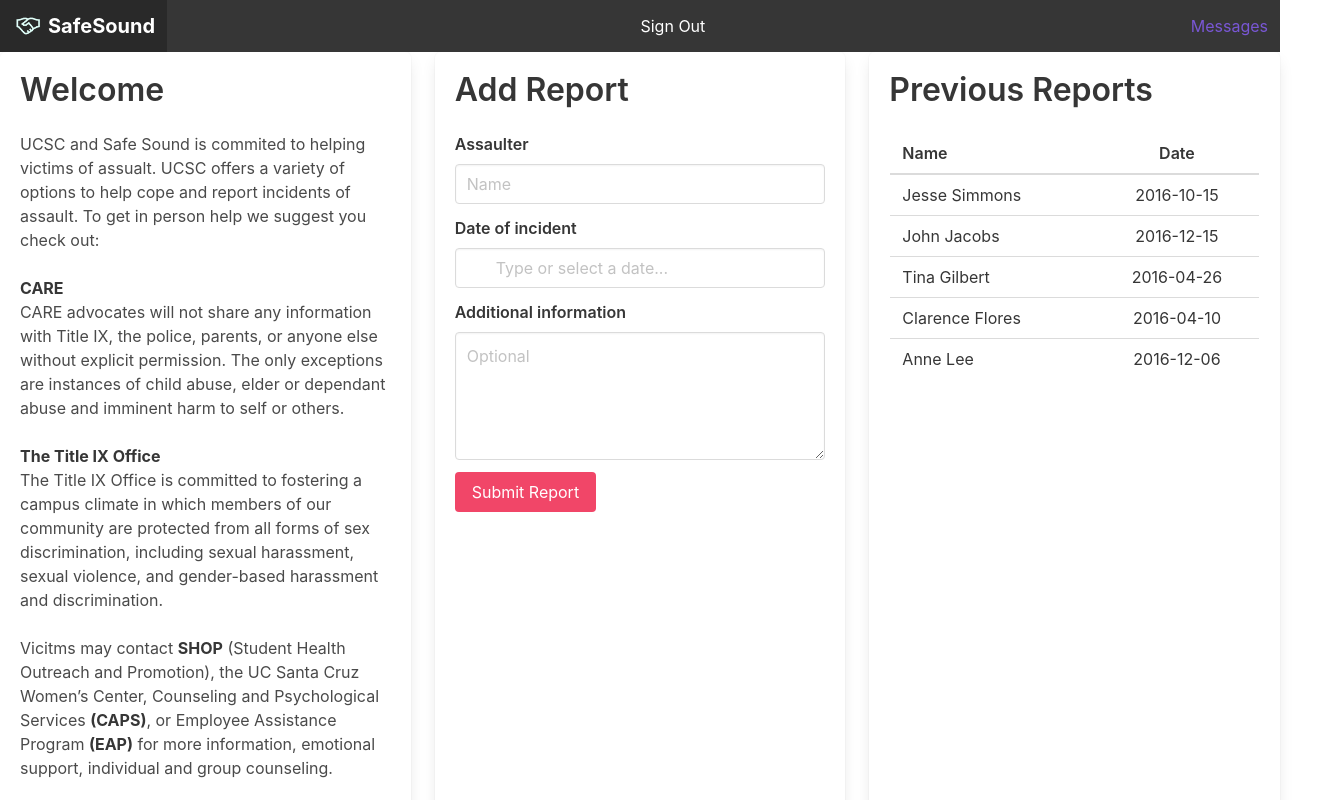
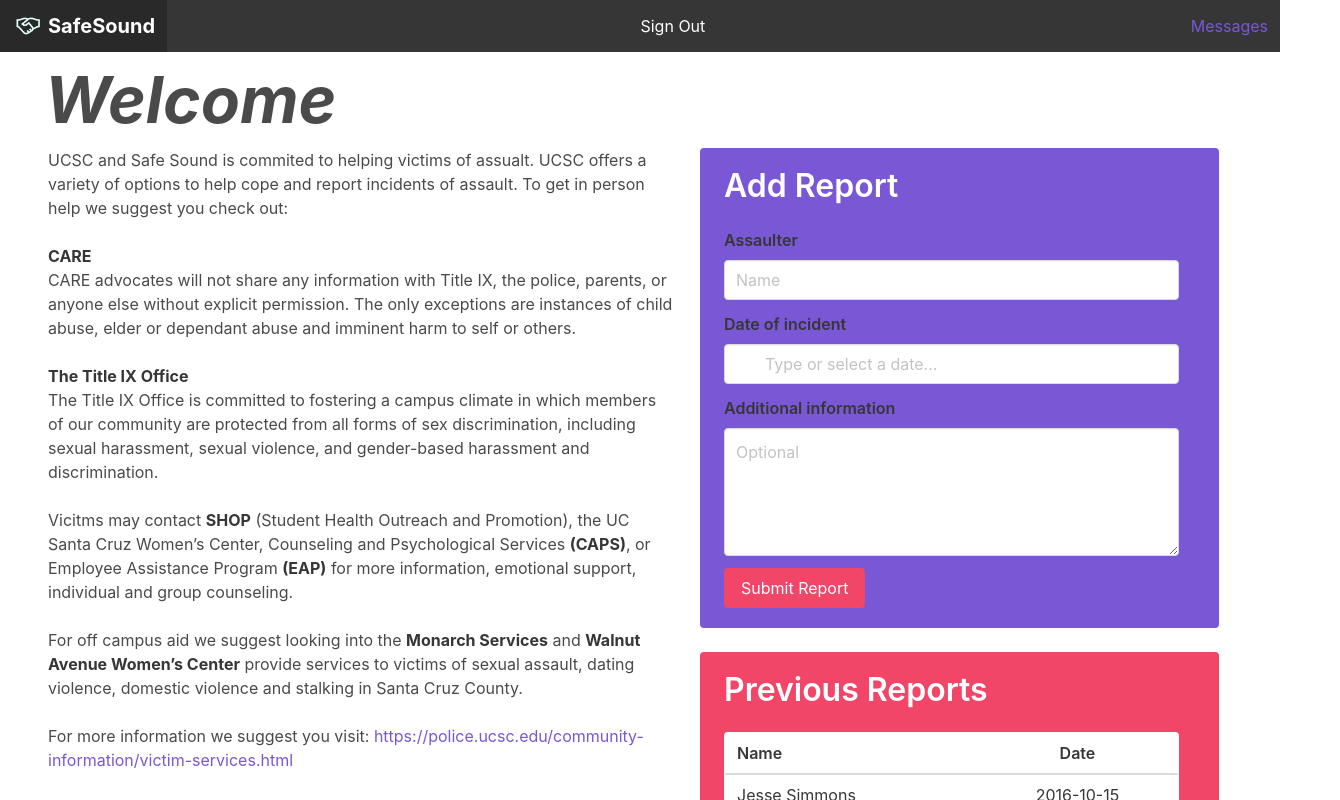
Before and after one commit to RapeReport/RapeReport, a Vue app in the folder rreport/: page /WelcomePage in a window 1280 px wide. Shown: the top 800 px of the page, 1340 px wide, since content can reach past the window. Built offline with nearby package versions, Linux system fonts and the light colour scheme.

Commit message:
making things look nice

```diff
--- a/rreport/src/components/LandingPage/LandingPage.vue
+++ b/rreport/src/components/LandingPage/LandingPage.vue
@@ -77,7 +77,7 @@
 
 			            <b-tab-item class="Welcome" label="Login"" style="padding-left: 2em">
 							<b-field label="Email">
-					            <b-input type="email"v-model="email">
+					            <b-input type="email" v-model="email">
 					            </b-input>
 					        </b-field>
 
--- a/rreport/src/components/PostReportPage/PostReportPage.vue
+++ b/rreport/src/components/PostReportPage/PostReportPage.vue
@@ -0,0 +1,244 @@
+<template lang="html">
+	<div>
+	<header class="Title">Safe Sound</header>
+	<div class="tile is-ancestor Description">
+	  <div class="tile is-vertical is-7 ">
+
+
+
+		<div class="tile is-parent is-vertical">
+	        <article class="tile is-child notification is-info">
+	          <p class="title Welcome">Did you know?</p>
+	          <p class="subtitle Welcome">
+	        	About  <span class="fact">85 to 90</span> percent of sexual assaults reported by college women are perpetrated by someone  <span class="fact">known to the victim </span>.
+	          </p>
+	          <p class="subtitle Welcome">
+	        	 <span class="fact">One in 5 Women</span> and  <span class="fact">One in 16 Men</span> are sexually assaulted while in college.
+	      	  </p>
+	        </article>
+	        <article class="tile is-child notification is-primary">
+	          <p class="title Welcome">Our Goal</p>
+	          <p class="subtitle Welcome">We am to unite victims of sexual assult in a safe space. We provide resources for you to find on campus help and aid you in reporting your assault to Title IX. Most importantly we give you a place to enter in your assulters name and find other victims of the assaulter. Your name is kept anonymous throughout this whole process and so are other victims. Our goals are to help you find relief, community, and help you to strengthen a case against a perpertrater by uniting with other victims.</p>
+	        </article>
+	        <article class="tile is-child notification is-danger">
+	          <p class="title Welcome">Safety</p>
+	          <p class="subtitle Welcome">We aim to ensure your safery by using only '.ucsc.edu' emails, we ensure that a perpertrater cannot report themselves in the system in order to converse with their victims.</p>
+	        </article>
+	    </div>
+
+
+
+	  </div>
+	  <div class="tile is-vertical is-4">
+
+	    <div class="tile is-parent">
+	      <article class="tile is-child">
+	      	<div class="tile">
+    		<!-- Add content or other tiles -->
+  			</div>
+	        <div class="content">
+		    	<section>
+			        <b-tabs  b-tabs type="is-boxed" expanded class="is-dark" position="is-right" size="is-large">
+			        <!-- v-model="activeTab"> -->
+			            <b-tab-item label="Sign Up">
+			                <section>
+						        <b-field class="Welcome" label="Name">
+						            <b-input placeholder="Optional"  v-model="name" ></b-input>
+						        </b-field>
+
+						        <b-field class="Welcome" label="Email">
+ 									<div class="field has-addons">
+ 										<p class="control is-expanded">
+									    <input class="input" type="text" placeholder="Cruzid" v-model="email" >
+										  </p>
+										  <p class="control">
+										    <a class="button is-static">
+										      @ucsc.edu
+										    </a>
+										  </p>
+									</div>
+						        </b-field>
+
+
+
+						        <b-field class="Welcome" label="Password"
+						            type="is-danger"
+						            :message='passwordLength'>
+						            <b-input placeholder="password" type="password" v-model="password" maxlength="30"></b-input>
+						        </b-field>
+
+
+						        <b-field class="Welcome" label="Confirm Password"
+						            type="is-danger"
+						            :message='PasswordCheck'
+						        >
+						            <b-input placeholder="password" type="password" v-model="rePassword" maxlength="30"></b-input>
+						        </b-field>
+
+    						</section>
+    						<a class="button Continue is-medium is-danger" @click="signUp()">Continue</a>
+			            </b-tab-item>
+
+			            <b-tab-item class="Welcome" label="Login"">
+							<b-field label="Email">
+					            <b-input type="email"v-model="email">
+					            </b-input>
+					        </b-field>
+
+					        <b-field class="Welcome" label="Password">
+					            <b-input type="password" v-model="password"></b-input>
+						    </b-field>
+						    <a class="button Continue is-medium is-primary" @click="login()">Login</a>
+			            </b-tab-item>
+
+			        </b-tabs>
+
+		    </section>
+
+
+	        </div>
+	      </article>
+	    </div>
+	  </div>
+
+
+
+
+	</div>
+</div>
+
+
+</template>
+
+
+<script>
+// import router from '@/router/index'
+
+// import {mapActions, mapGetters, mapMutations} from 'vuex'
+// import HomeFeed from '@/components/home/HomeFeed'
+
+import firebase from 'firebase'
+import db from '@/firebase/init'
+
+export default {
+	name: 'HomePage',
+	components: {
+		'ReportPanel':ReportPanel,
+		'PrevReports':PrevReports,
+	},
+	props: {
+		// user: Object,
+	},
+	data() {
+	    return {
+		user: {},
+        email: '',
+        name: '',
+        password: '',
+        rePassword: '',
+
+        invalidEmail: false,
+        emailInUse: false,
+        invalidPassword: false,
+        invalidRePassword: false,
+
+
+
+	    }
+	  },
+	  computed: {
+	    // ...mapGetters([
+	    //   'getUserInfo',
+	    // ]),
+	    passwordLength: function(){
+	    	if ( 8 > this.password.length )
+	        	return ['Password is too short.','Password must have at least 8 characters']
+	        return ''
+
+	    },
+	   	PasswordCheck: function(){
+	       	if ( this.rePassword != this.password )
+	        	return ["Passwords don't match"]
+	        return ''
+	    },
+
+	  },
+
+	  methods: {
+	  	login() {
+	  		firebase.auth().signInWithEmailAndPassword(this.email, this.password)
+	  		.then( cred => {
+          		this.$router.push('WelcomePage')
+        	})
+	  		.catch(function(error) {
+			  // Handle Errors here.
+			  var errorCode = error.code;
+			  var errorMessage = error.message;
+			  // ...
+			});
+	  	},
+	  	signUp() {
+			this.email = this.email + '@ucsc.edu'
+			console.log(this.email)
+			console.log(this.password)
+			console.log(this.rePassword)
+
+			if (this.password == this.rePassword) {
+				firebase.auth().createUserWithEmailAndPassword(this.email, this.password)
+				.then( cred => {
+          			this.$router.push('WelcomePage')
+        		})
+				.catch(function(error) {
+					// Handle Errors here.
+					var errorCode = error.code;
+					var errorMessage = error.message;
+					console.log(errorCode)
+					console.log(errorMessage)
+					// ...
+				});
+		    }
+		}
+
+	}
+}
+
+
+</script>
+
+<!-- Add "scoped" attribute to limit CSS to this component only -->
+<style scoped>
+.Title{
+	font: Helvetica;
+	font-style: italic;
+	font-weight: bold;
+	font-size: 4em;
+	text-align: left;
+	position: relative;
+	z-index: 2;
+	left: 1em;
+}
+.Welcome{
+	text-align: left;
+}
+.Continue{
+	position: relative;
+	z-index: 2;
+	top: .4em;
+}
+.Login_B{
+/*	position: relative;
+	z-index: 2;
+	left: 18em;*/
+}
+.fact{
+	font-weight: bold;
+}
+.Login{
+	text-align: right;
+}
+.Description{
+	position: relative;
+	z-index: 2;
+	left: 3em;
+}
+</style>
--- a/rreport/src/components/WelcomePage/WelcomePage.vue
+++ b/rreport/src/components/WelcomePage/WelcomePage.vue
@@ -1,4 +1,157 @@
-<template >
+<template lang="html">
+	<div>
+	<header class="Title">Welcome</header>
+	<div class="tile is-ancestor Description">
+		<div class="tile is-vertical is-6 ">
+
+		<div class="tile is-parent is-vertical">
+	        <p>
+				UCSC and Safe Sound is commited to helping victims of assualt. UCSC offers a variety of options to help cope and report incidents of assault. To get in person help we suggest you check out:
+			</p>
+			<br/>
+			<strong>
+				CARE
+			</strong>
+			<p>
+				CARE advocates will not share any information with Title IX, the police, parents, or anyone else without explicit permission. The only exceptions are instances of child abuse, elder or dependant abuse and imminent harm to self or others.
+			</p>
+			<br/>
+			<strong>
+				The Title IX Office
+			</strong>
+			<p>
+				The Title IX Office is committed to fostering a campus climate in which members of our community are protected from all forms of sex discrimination, including sexual harassment, sexual violence, and gender-based harassment and discrimination.
+			</p>
+			<br/>
+			<p>
+				Vicitms may contact <strong>SHOP</strong> (Student Health Outreach and Promotion), the UC Santa Cruz Women’s Center, Counseling and Psychological Services <strong>(CAPS)</strong>, or Employee Assistance Program <strong>(EAP)</strong> for more information, emotional support, individual and group counseling.
+			</p>
+			<br/>
+			<p>
+				For off campus aid we suggest looking into the <strong>Monarch Services</strong> and <strong>Walnut Avenue Women’s Center</strong> provide services to victims of sexual assault, dating violence, domestic violence and stalking in Santa Cruz County.
+			</p>
+			<br/>
+			<p>
+				For more information we suggest you visit: <a>https://police.ucsc.edu/community-information/victim-services.html</a>
+			</p>
+	    </div>
+
+	  </div>
+	  <div class="tile is-vertical is-5">
+
+
+<div class="tile is-parent is-vertical">
+        <article class="tile is-child notification is-link">
+			<p class="title">Add Report</p>
+			<ReportPanel/>
+        </article>
+        <article class="tile is-child notification is-danger">
+			<p class="title">Previous Reports</p>
+			<PrevReports/>
+        </article>
+    </div>
+
+
+	  </div>
+
+
+
+
+	</div>
+</div>
+
+
+</template>
+
+
+<script>
+// import router from '@/router/index'
+
+import ReportPanel from '@/components/WelcomePage/ReportPanel'
+import PrevReports from '@/components/WelcomePage/PrevReports'
+
+
+import firebase from 'firebase'
+import db from '@/firebase/init'
+
+export default {
+	name: 'HomePage',
+	components: {
+		'ReportPanel':ReportPanel,
+		'PrevReports':PrevReports,
+	},
+	props: {
+		// user: Object,
+	},
+	data() {
+	    return {
+
+
+	    }
+	  },
+	  computed: {
+
+
+	  },
+
+	  methods: {
+
+
+	}
+}
+
+
+</script>
+
+<!-- Add "scoped" attribute to limit CSS to this component only -->
+<style scoped>
+.Title{
+	font: Helvetica;
+	font-style: italic;
+	font-weight: bold;
+	font-size: 4em;
+	text-align: left;
+	position: relative;
+	z-index: 2;
+	left: .7em;
+}
+.Welcome{
+	text-align: left;
+}
+.Continue{
+	position: relative;
+	z-index: 2;
+	top: .4em;
+}
+.Login_B{
+/*	position: relative;
+	z-index: 2;
+	left: 18em;*/
+}
+.fact{
+	font-weight: bold;
+}
+.Login{
+	text-align: right;
+}
+.Description{
+	position: relative;
+	z-index: 2;
+	left: 3em;
+}
+</style>
+
+
+
+
+
+
+
+
+<!--
+
+
+<template>
 
 <div>
 <div class="tile is-ancestor pan">
@@ -92,4 +245,4 @@ export default {
 	margin: 1em;
 }
 
-</style>
+</style> -->
```
